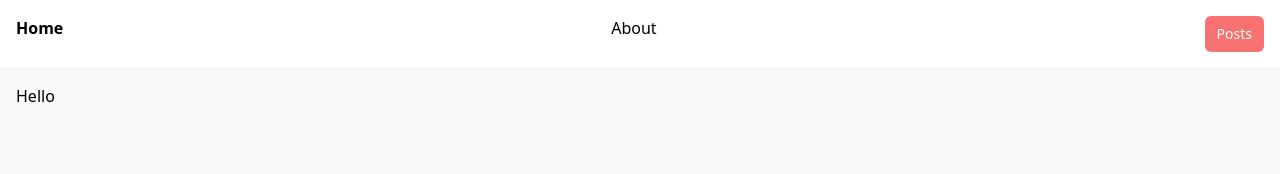
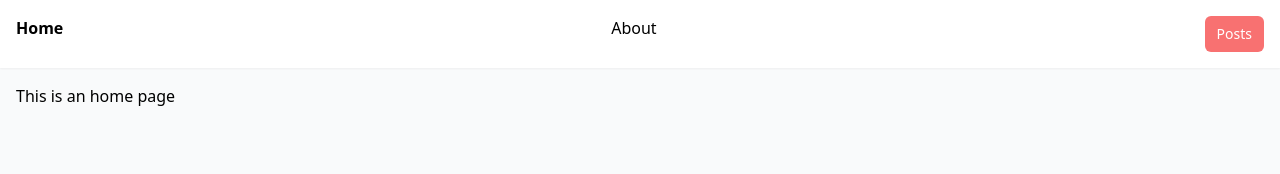
Before and after one commit to thomasMinh1995/ppst-nuxt-3-2024, a Nuxt app: page / in a window 1280 px wide. Shown: the top 174 px of the page. Built offline with nearby package versions, Linux system fonts and the light colour scheme; no server answers.

Commit message:
Aug-25-2024: add fetch get quote

```diff
--- a/pages/index.vue
+++ b/pages/index.vue
@@ -1,15 +1,31 @@
 <template>
     <div>
-        <h1>Hello</h1>
+        <h1>This is an home page</h1>
     </div>
 </template>
 
-<script>
-    export default {
+<script setup>
+// const { data: quotes, error } = await useFetch('https://dummyjson.com/quotes', {
+//     server: false
+// });
 
-    }
+// console.log('data._object', quotes.value.quotes)
+// console.log('data._object', quotes._value)
+
+
+// const data = await useFetch('https://dummyjson.com/quotes', {
+//     server: false
+// });
+
+// const item = data.data.value;
+// console.log('hello', item)
+
+// export default {
+//     async setup() {
+        const { data, error } = await useFetch('https://dummyjson.com/quotes');
+
+        console.log('data', data.value?.quotes)
+        // return { quotes: data.value?.quotes, error: error.value };
+//     }
+// }
 </script>
-
-<style lang="scss" scoped>
-
-</style>
```
